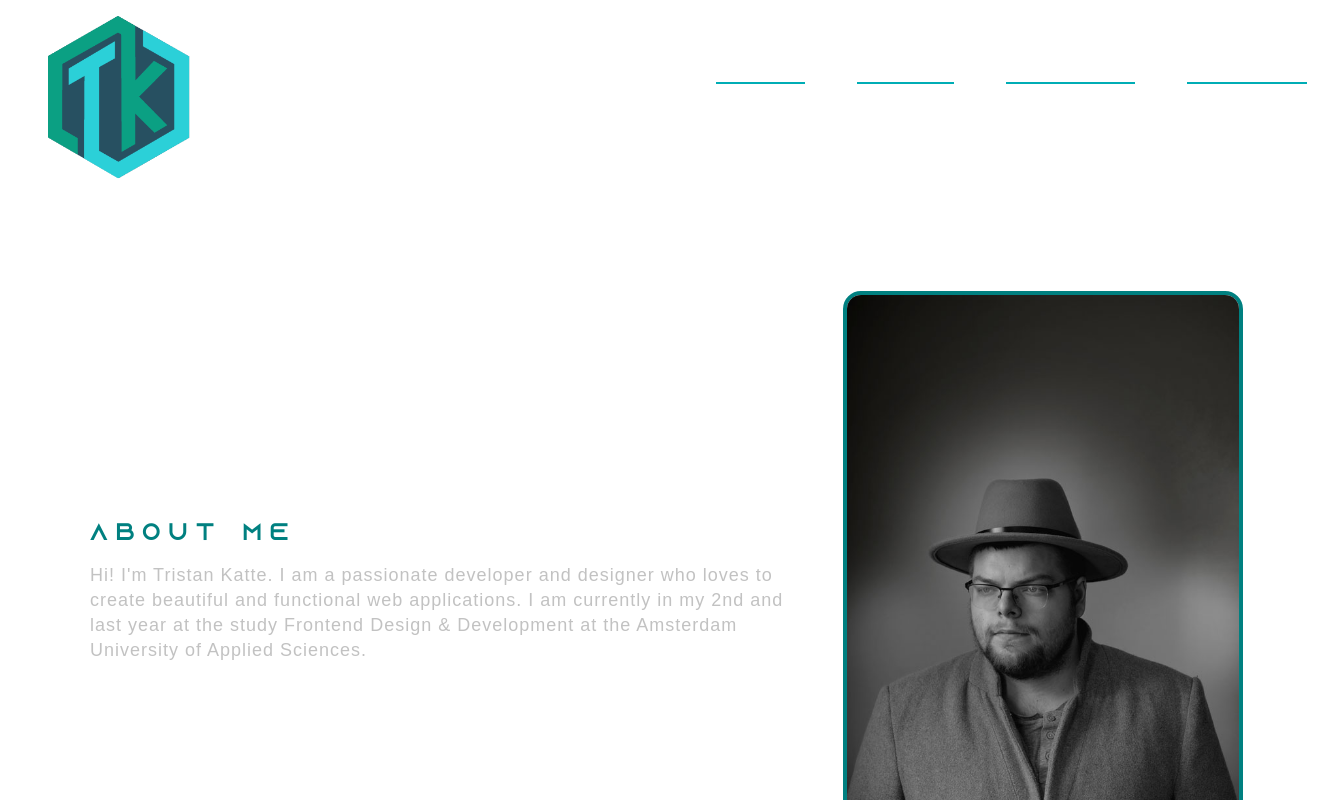
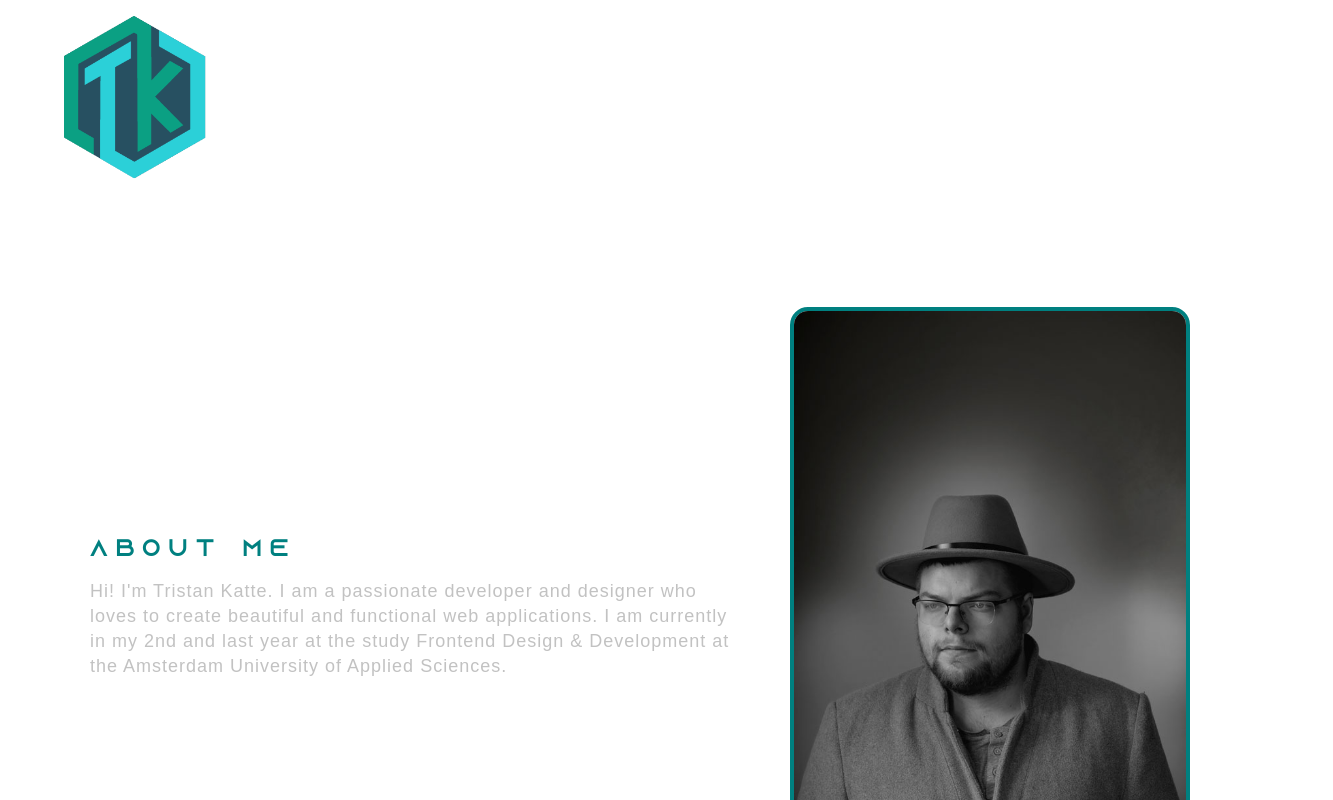
Before and after one commit to TristanKatte/portfolio, a SvelteKit app in the folder myapp/: page / in a window 1280 px wide. Shown: the top 800 px of the page, 1333 px wide, since content can reach past the window. Built offline with nearby package versions, Linux system fonts and the light colour scheme.

Commit message:
made some responsive tweaks

```diff
--- a/myapp/src/routes/+layout.svelte
+++ b/myapp/src/routes/+layout.svelte
@@ -27,7 +27,6 @@
     <Header />
     <main>
        <slot />
-
     </main>
     <Footer />
 </div>
@@ -36,7 +35,8 @@
 .layout {
     height: 100%;
     max-width: 100%;
-    display: grid;
+    display: flex;
+    flex-direction: column;
     margin-inline: auto;
     padding-inline: var(--size-7);
     background-image: var(--gradient-8);
@@ -44,6 +44,7 @@
 
 main {
     padding-block: var(--size-0);
+    flex: 1;
 }
 
 @media (min-width: 1440px) {
@@ -51,4 +52,29 @@ main {
         padding-inline: 0;
     }
 }
+
+@media (max-width: 768px) {
+    .layout {
+        padding-inline: var(--size-4);
+        flex-direction: column;
+        align-items: center;
+    }
+
+    main {
+        width: 100%;
+        padding-block: var(--size-2);
+    }
+}
+
+@media (max-width: 480px) {
+    .layout {
+        padding-inline: var(--size-2);
+        flex-direction: column;
+        justify-content: flex-start;
+    }
+
+    main {
+        padding-block: var(--size-1);
+    }
+}
 </style>
--- a/myapp/src/routes/components/Header.svelte
+++ b/myapp/src/routes/components/Header.svelte
@@ -1,14 +1,21 @@
 <script>
-    import Logo from '$lib/assets/logo_groen.png'
+    import Logo from '$lib/assets/logo_groen.png';
 
-    let current = $state('foo');
+    let isMenuOpen = $state(false);
+
+    function toggleMenu() {
+        isMenuOpen = !isMenuOpen;
+    }
 </script>
 
 <header>
     <img alt="personal logo van mij" src={Logo}>
-    <nav class="effect">
+    <nav class="effect" class:open={isMenuOpen}>
+        <button class="hamburger" onclick={toggleMenu} aria-label="Menu">
+            <span class="hamburger-icon">&#9776;</span>
+        </button>
         <ul>
-            <li><a class:active={current === 'foo'} href="/" onclick={() => (current = 'foo')}>Home</a></li>
+            <li><a href="/">Home</a></li>
             <li><a href="/about">About</a></li>
             <li><a href="/projects">Projects</a></li>
             <li><a href="/contact">Contact</a></li>
@@ -17,11 +24,18 @@
 </header>
 
 <style>
-
     header {
         display: flex;
-        justify-content: center;
+        justify-content: space-between;
+        align-items: center;
+        padding: 1rem;
         background-color: transparent;
+        position: relative;
+    }
+
+    img {
+        height: 185px;
+        margin-right: auto;
     }
 
     nav {
@@ -29,101 +43,74 @@
         align-items: center;
     }
 
-    img {
-        height: 185px; /* Set a fixed height for the image */
-        margin-right: 30rem; /* Add some space between the image and links */
-        margin-top: 1em;
-    }
-
     nav ul {
         display: flex;
         flex-direction: row;
-        justify-content: center;
         list-style-type: none;
+        margin: 0;
+        padding: 0;
         font-family: 'Orbitron Variable', sans-serif;
-        text-decoration: none;
     }
 
     nav a {
         position: relative;
         display: inline-block;
-        margin: 15px;
-        outline: none;
+        margin: 0 15px;
+        padding: 10px 0;
         color: #fff;
         text-decoration: none;
         text-transform: uppercase;
         letter-spacing: 1px;
         font-weight: 400;
-        text-shadow: 0 0 1px rgba(255, 255, 255, 0.3);
         font-size: 0.95em;
-        padding: 0.1em;
+        transition: color 0.3s ease;
+    }
 
+    .hamburger {
+        display: none;
+        background: none;
+        border: none;
+        cursor: pointer;
+        padding: 10px;
+        z-index: 1000;
+    }
+
+    .hamburger-icon {
+        font-size: 2rem;
+        color: white;
+    }
+
+    @media screen and (max-width: 768px) {
+        img {
+            height: 120px;
+        }
+
+        .hamburger {
+            display: block;
+        }
+
+        nav ul {
+            position: absolute;
+            top: 100%;
+            right: 0;
+            display: none;
+            flex-direction: column;
+            background-color: rgba(0, 0, 0, 0.9);
+            padding: 1rem;
+            width: 200px;
+            box-shadow: 0 4px 6px rgba(0, 0, 0, 0.1);
+        }
+
+        nav.open ul {
+            display: flex;
+        }
+
+        nav a {
+            margin: 10px 0;
+            padding: 10px;
+            display: block;
+        }
     }
 
 
-    nav a:hover,
-    nav a:focus {
-        outline: none;
-    }
-
-    .effect a {
-        margin: 0 10px;
-        padding: 10px 20px;
-    }
-
-
-    .effect a::before {
-        position: absolute;
-        top: 0;
-        left: 0;
-        width: 100%;
-        height: 2px;
-        background: var(--btn-color);
-        content: "";
-        transition: top 0.3s;
-    }
-
-
-    .effect a::after {
-        position: absolute;
-        top: 0;
-        left: 0;
-        width: 2px;
-        height: 2px;
-        background: var(--btn-color);
-        content: "";
-        transition: height 0.3s;
-    }
-
-    .effect a:hover::before {
-        top: 100%;
-        opacity: 1;
-    }
-
-    .effect a:hover::after {
-        height: 100%;
-    }
-
-    li {
-        letter-spacing: 1px;
-    }
-
-
-    li:hover {
-        color: var(--txt-color);
-        background: transparent;
-        cursor: pointer;
-        font-size: 1em;
-    }
-
-
-    li:last-child {
-        border: none;
-    }
-
-    ul li {
-        margin: 1em;
-        text-align: left;
-        text-transform: capitalize;
-    }
 </style>
--- a/myapp/src/routes/components/Home.svelte
+++ b/myapp/src/routes/components/Home.svelte
@@ -61,7 +61,6 @@
 
   }
 
-
 .pic {
   height: auto;
   width: 400px;
@@ -97,4 +96,27 @@
   line-height: 25px;
   letter-spacing: 1px;
 }
+
+@media (max-width: 480px) {
+
+    main {
+      display: flex;
+      flex-direction: column;
+      justify-content: center;
+      flex-wrap: wrap;
+    }
+    .about-me {
+        display: flex;
+        justify-content: center;
+        align-items: center;
+        width: 100%;
+        height: 100%;
+    }
+
+    .pic {
+      height: auto;
+      width: 400px;
+      border-radius: 18px;
+    }
+}
 </style>
```
Also changed, not shown: myapp/src/routes/+page.svelte (line endings or trailing spaces). Lines whose indentation alone changed are shown as unchanged.
